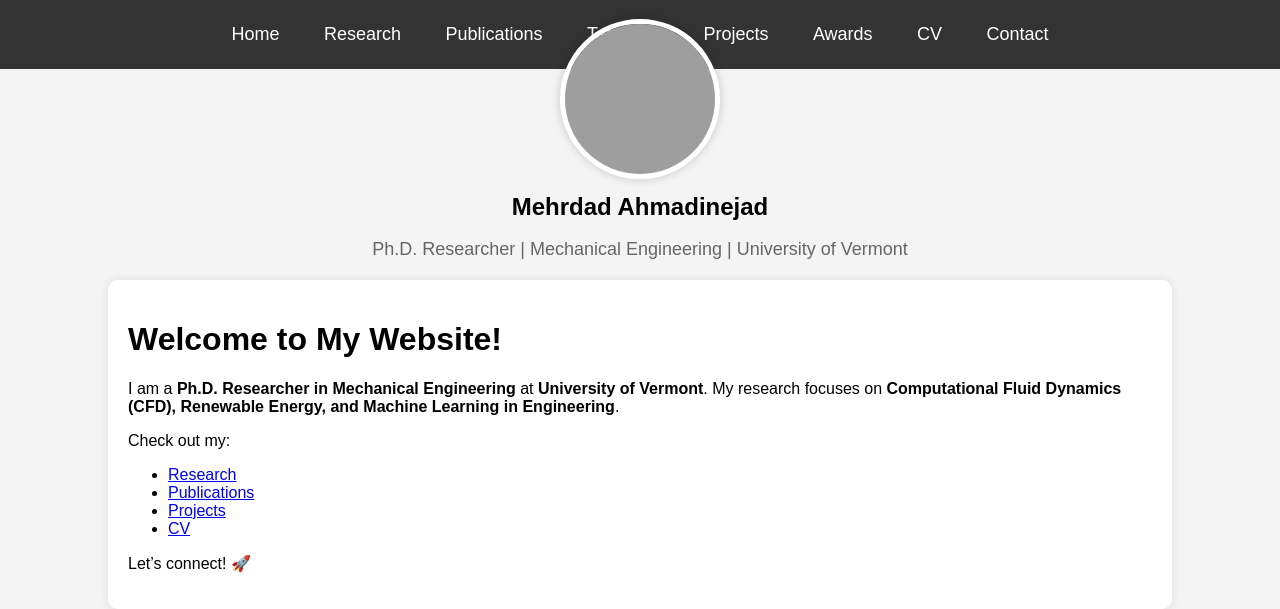
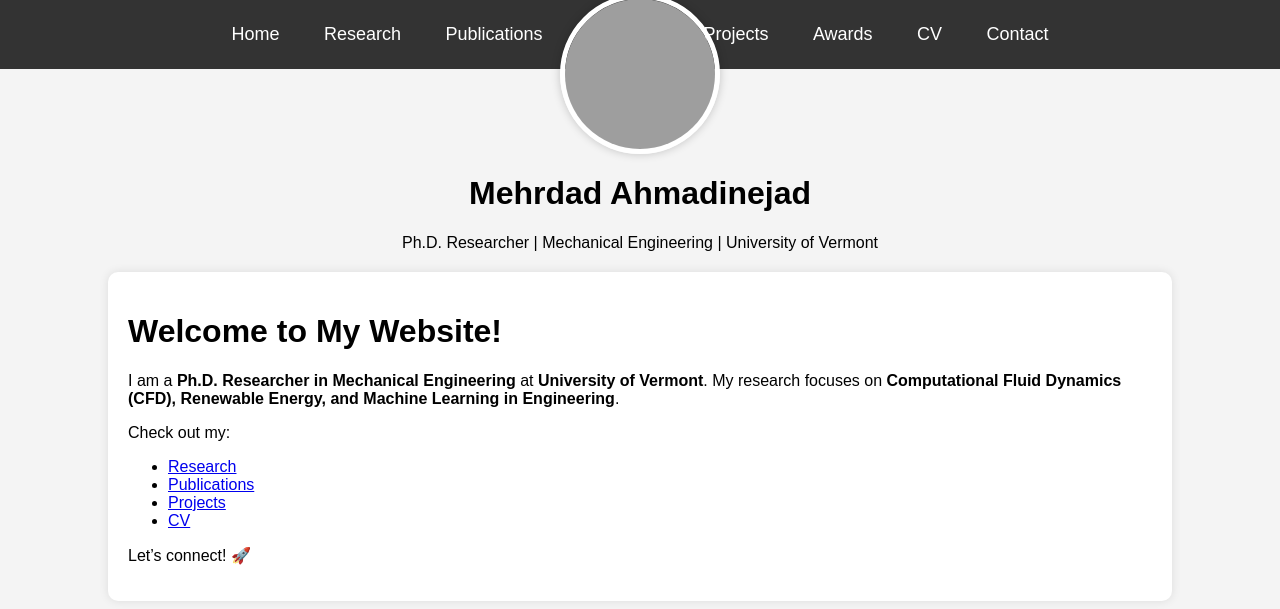
Before and after one commit to Mehrdad-Ahmadinejad/Mehrdad1, a Jekyll site: the page built from index.md, in a window 1280 px wide. Shown: the part 300-909 px from the top of the page. Built offline with Jekyll 4.4.1, drawn with Linux system fonts in a browser that asks for light colours; grey boxes are pictures that could not be loaded.

Commit message:
Update default.html

```diff
--- a/_layouts/default.html
+++ b/_layouts/default.html
@@ -18,10 +18,7 @@
         .hero {
             width: 100%;
             height: 300px;
-    background-image: url('/pic.png');
-    background-size: cover;
-    background-position: center;
-    background-repeat: no-repeat;
+            background: url('/pic.png') no-repeat center center/cover;
             display: flex;
             align-items: center;
             justify-content: center;
@@ -30,7 +27,6 @@
             font-weight: bold;
             text-shadow: 2px 2px 10px rgba(0, 0, 0, 0.5);
         }
-
 
         /* Navigation Bar */
         nav {
@@ -54,22 +50,16 @@
         /* Profile Section */
         .profile {
             text-align: center;
-            margin-top: -50px;
+            margin-top: -75px;
         }
-        .profile img {
+        .profile-img {
             width: 150px;
             height: 150px;
             border-radius: 50%;
             border: 5px solid white;
             box-shadow: 0px 0px 10px rgba(0, 0, 0, 0.2);
-        }
-        .profile h1 {
-            margin-top: 10px;
-            font-size: 24px;
-        }
-        .profile p {
-            font-size: 18px;
-            color: #666;
+            display: block;
+            margin: 0 auto;
         }
 
         /* Main Content Section */
@@ -105,11 +95,10 @@
 
     <!-- Profile Section -->
     <div class="profile">
-    <img src="/pic.png" alt="Mehrdad Ahmadinejad">
+        <img src="/pic.png" alt="Mehrdad Ahmadinejad" class="profile-img">
         <h1>Mehrdad Ahmadinejad</h1>
         <p>Ph.D. Researcher | Mechanical Engineering | University of Vermont</p>
     </div>
-
 
     <!-- Main Content -->
     <div class="container">
```
Lines whose indentation alone changed are shown as unchanged.
